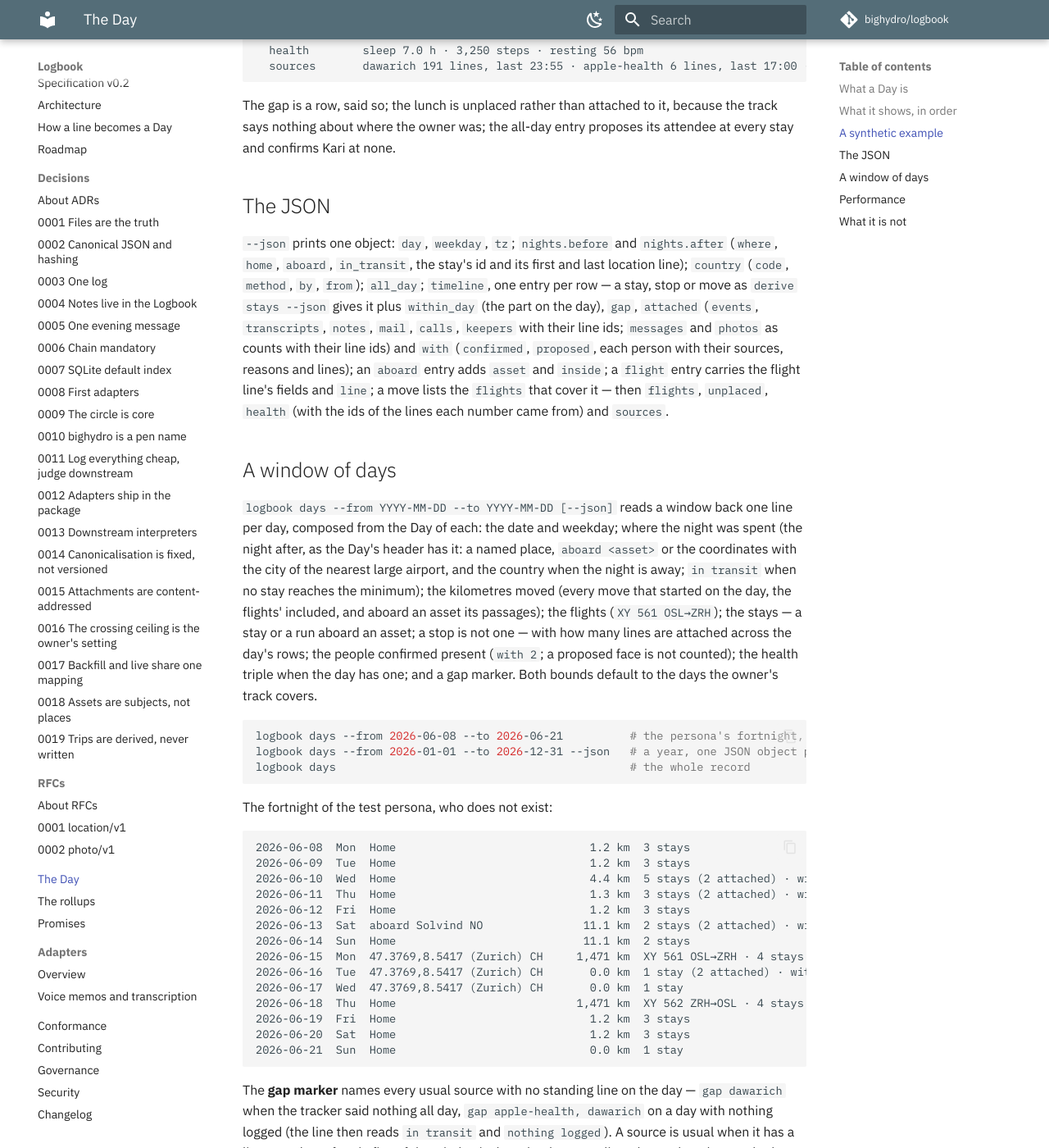
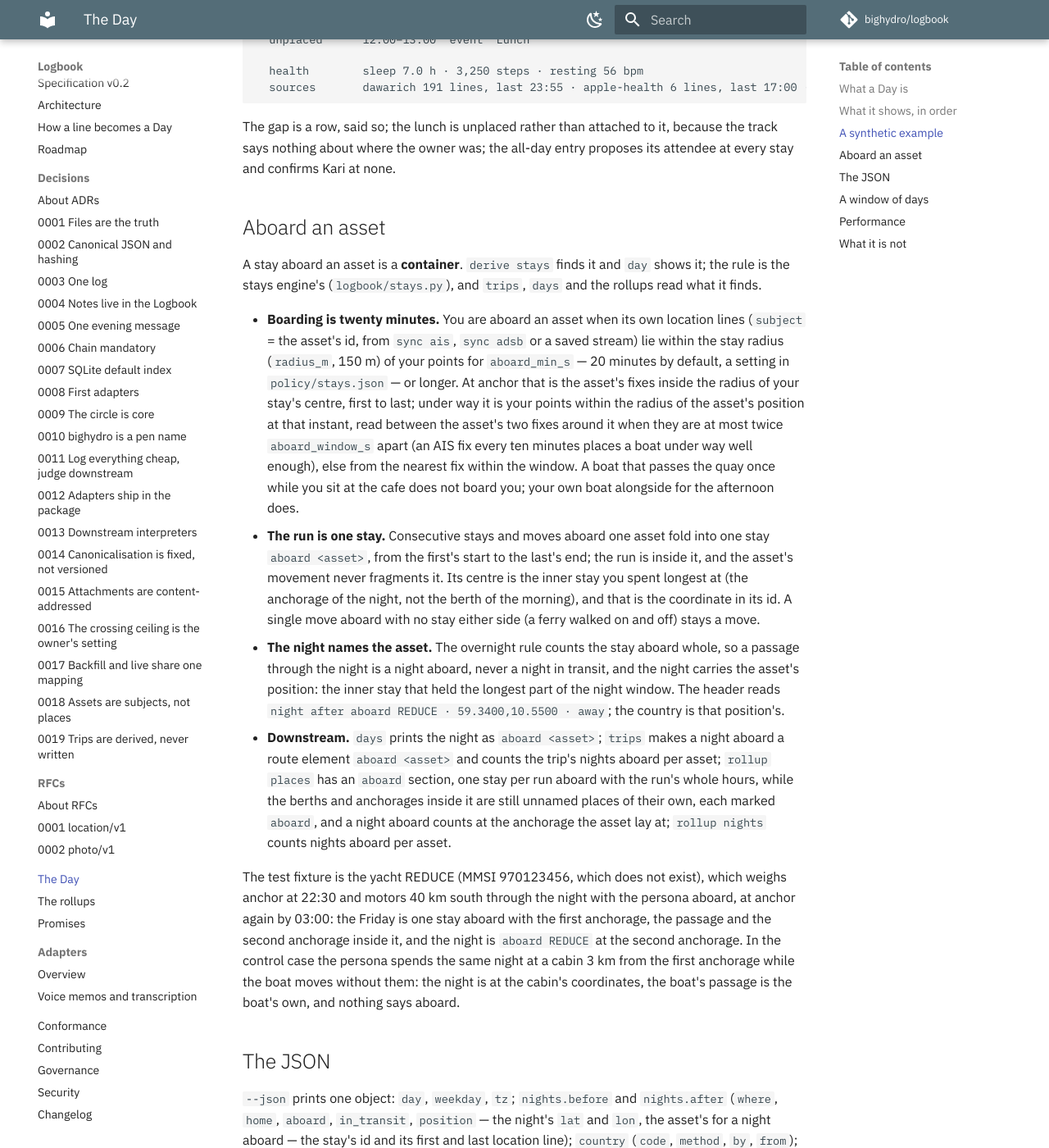
Before and after one commit to bighydro/logbook, an MkDocs documentation site: the page built from docs/day.md, in a window 1280 px wide and 1400 px high, scrolled down 2805 px. Shown: the whole window at 82% size. Built offline with MkDocs 1.6.1 and Material for MkDocs 9.7.7, drawn with Linux system fonts in a browser that asks for light colours; comment, search, counter and statistics services are not loaded; some of the changed text lies outside the part shown.

Commit message:
feat: aboard under way reads the asset's position between its fixes; docs for the stay aboard
An owner's point on a passage is matched against the asset's position at that instant, read on
the line between the asset's two fixes around it when they are at most twice `aboard_window_s`
apart, else from the nearest fix within the window. An AIS fix every ten minutes (the demo's
cadence; a boat under way at 10 km/h is 800 m from its last fix by then) no longer splits the
run aboard into two stays with a "car" move between: the demo's day under way is one stay
aboard Nordlys and the week aboard three runs, not eight.

docs/day.md gains the section "Aboard an asset" (the twenty minutes, the container, the night
that names the asset with its position, what trips, days and the rollups make of it, and the
REDUCE fixture); docs/rollups.md describes the aboard section and its JSON and carries the
regenerated demo output; docs/try-it.md's day and derive stays samples are regenerated; the
README's stays paragraph states the rule; CHANGELOG under Unreleased.

Co-Authored-By: Claude Fable 5.1 <noreply@anthropic.com>
Claude-Session: https://claude.ai/code/session_01U621STdejNLy62VibnmNkv
Signed-off-by: bighydro <122497530+bighydro@users.noreply.github.com>

````diff
--- a/docs/day.md
+++ b/docs/day.md
@@ -24,16 +24,17 @@ night with no such stay is in transit.
 Aboard an asset (a boat, an aircraft, a car registered in `assets.json`) the grammar nests: when
 your position matches the asset's own track, the run of stays and moves aboard it is one stay
 `aboard <asset>`, and inside it the same grammar runs on the asset's position — a berth, a
-passage, an anchorage. The asset's movement never fragments the stay.
+passage, an anchorage. The asset's movement never fragments the stay. The rule is below, under
+*Aboard an asset*.
 
 ## What it shows, in order
 
 1. **Header** — the date and weekday; the night before and the night after (a named place,
-   `aboard <asset>` or the coordinates; `home` when the stay lies in a place of kind `home`, else
-   `away`; `in transit` when no stay reaches the minimum); the country, from the night's stay by
-   the same rule `rollup countries` uses (a place's own country, else the nearest large airport's
-   zone), from the longest stay of the day when the night is in transit; the day's all-day
-   calendar entries.
+   `aboard <asset>` with the asset's position that night, or the coordinates; `home` when the stay
+   lies in a place of kind `home`, else `away`; `in transit` when no stay reaches the minimum); the
+   country, from the night's position by the same rule `rollup countries` uses (a place's own
+   country, else the nearest large airport's zone), from the longest stay of the day when the
+   night is in transit; the day's all-day calendar entries.
 2. **Timeline** — one row per stay, stop, move and flight that touches the day, in time order.
    A stay that began the evening before shows from `00:00` and one that runs on shows to `24:00`;
    the duration printed is the part on the day, and `--json` keeps the real span beside it. An
@@ -75,7 +76,7 @@ declares who was there, and the night aboard:
 ```
 2026-06-13  Saturday
   night before  Home · home
-  night after   aboard Solvind · away
+  night after   aboard Solvind · 59.8500,10.6000 · away
   country       NO (nearest airport OSL)
 
   00:00–09:00  stay   Home · 9 h
@@ -122,10 +123,48 @@ The gap is a row, said so; the lunch is unplaced rather than attached to it, bec
 says nothing about where the owner was; the all-day entry proposes its attendee at every stay and
 confirms Kari at none.
 
+## Aboard an asset
+
+A stay aboard an asset is a **container**. `derive stays` finds it and `day` shows it; the rule is
+the stays engine's (`logbook/stays.py`), and `trips`, `days` and the rollups read what it finds.
+
+- **Boarding is twenty minutes.** You are aboard an asset when its own location lines (`subject` =
+  the asset's id, from `sync ais`, `sync adsb` or a saved stream) lie within the stay radius
+  (`radius_m`, 150 m) of your points for `aboard_min_s` — 20 minutes by default, a setting in
+  `policy/stays.json` — or longer. At anchor that is the asset's fixes inside the radius of your
+  stay's centre, first to last; under way it is your points within the radius of the asset's
+  position at that instant, read between the asset's two fixes around it when they are at most
+  twice `aboard_window_s` apart (an AIS fix every ten minutes places a boat under way well enough),
+  else from the nearest fix within the window. A boat that passes the quay once while you sit at
+  the cafe does not board you; your own boat alongside for the afternoon does.
+- **The run is one stay.** Consecutive stays and moves aboard one asset fold into one stay
+  `aboard <asset>`, from the first's start to the last's end; the run is inside it, and the
+  asset's movement never fragments it. Its centre is the inner stay you spent longest at (the
+  anchorage of the night, not the berth of the morning), and that is the coordinate in its id.
+  A single move aboard with no stay either side (a ferry walked on and off) stays a move.
+- **The night names the asset.** The overnight rule counts the stay aboard whole, so a passage
+  through the night is a night aboard, never a night in transit, and the night carries the asset's
+  position: the inner stay that held the longest part of the night window. The header reads
+  `night after   aboard REDUCE · 59.3400,10.5500 · away`; the country is that position's.
+- **Downstream.** `days` prints the night as `aboard <asset>`; `trips` makes a night aboard a route
+  element `aboard <asset>` and counts the trip's nights aboard per asset; `rollup places` has an
+  `aboard` section, one stay per run aboard with the run's whole hours, while the berths and
+  anchorages inside it are still unnamed places of their own, each marked `aboard`, and a night
+  aboard counts at the anchorage the asset lay at; `rollup nights` counts nights aboard per asset.
+
+The test fixture is the yacht REDUCE (MMSI 970123456, which does not exist), which weighs anchor
+at 22:30 and motors 40 km south through the night with the persona aboard, at anchor again by
+03:00: the Friday is one stay aboard with the first anchorage, the passage and the second
+anchorage inside it, and the night is `aboard REDUCE` at the second anchorage. In the control
+case the persona spends the same night at a cabin 3 km from the first anchorage while the boat
+moves without them: the night is at the cabin's coordinates, the boat's passage is the boat's
+own, and nothing says aboard.
+
 ## The JSON
 
 `--json` prints one object: `day`, `weekday`, `tz`; `nights.before` and `nights.after` (`where`,
-`home`, `aboard`, `in_transit`, the stay's id and its first and last location line); `country`
+`home`, `aboard`, `in_transit`, `position` — the night's `lat` and `lon`, the asset's for a night
+aboard — the stay's id and its first and last location line); `country`
 (`code`, `method`, `by`, `from`); `all_day`; `timeline`, one entry per row — a stay, stop or move
 as `derive stays --json` gives it plus `within_day` (the part on the day), `gap`, `attached`
 (`events`, `transcripts`, `notes`, `mail`, `calls`, `keepers` with their line ids; `messages` and
````
Also changed, not shown: CHANGELOG.md (+3 -0 lines), README.md (+4 -2 lines), docs/rollups.md (+16 -11 lines), docs/try-it.md (+17 -11 lines), 1 other file.
